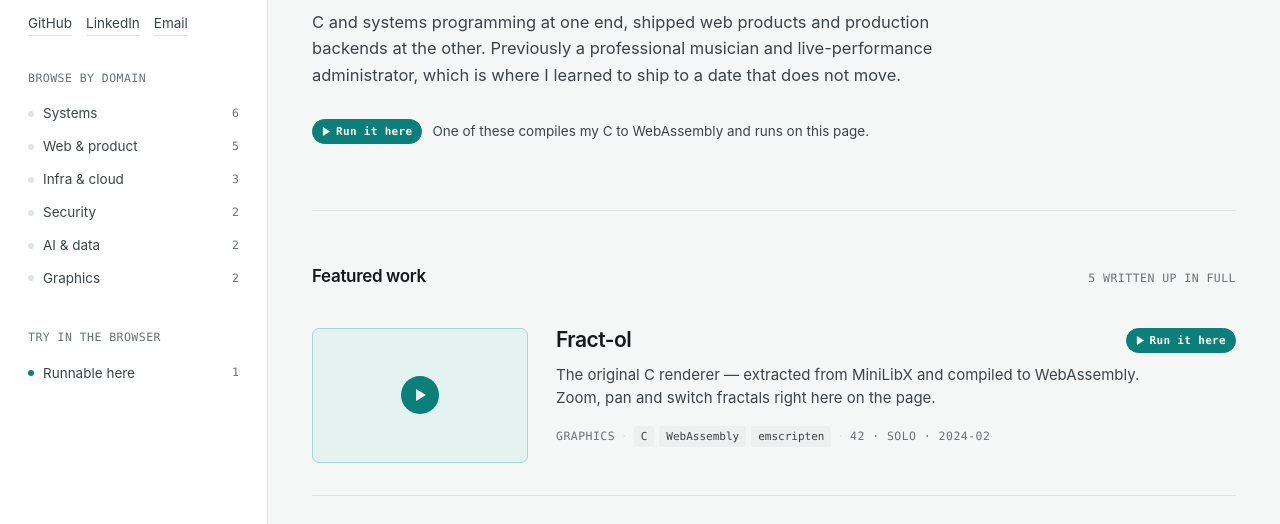
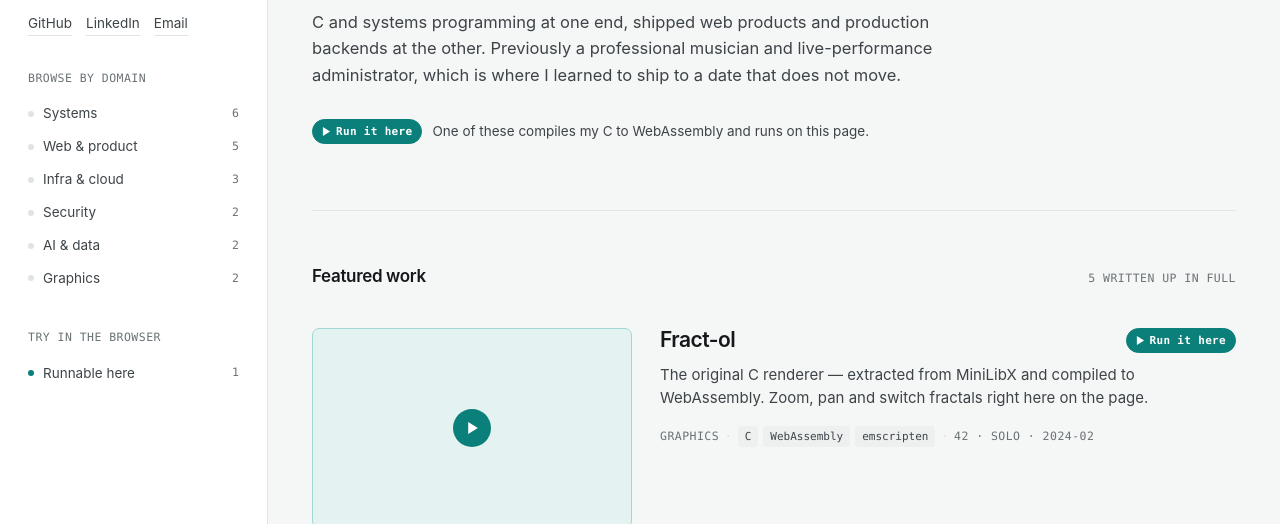
Before and after one commit to tomjoy75/portfolio, an Astro site: page / in a window 1280 px wide. Shown: the part 265-789 px from the top of the page. Built offline with nearby package versions, Linux system fonts and the light colour scheme; Astro itself is replaced by a stand-in of ours.

Commit message:
refactor(featured): widen the media column to 320px
At 216px the media was a postage stamp. A cover could only carry one
short line, which is not the dedicated media space DIRECTION.md 4.5
asks for — the decompression was all in the text column.

320px matches the cap the stacked layout below the rail breakpoint
already used, so the rendered thumbnail is now 318x198 at every width
and a cover is authored once for one size.

Costs about 65px of height per entry. DIRECTION.md 4.3 already accepted
that the first featured project may begin below the fold, so this does
not reopen a settled decision. 420px was tried and rejected: the media
dominates and the description no longer fills the height.

```diff
--- a/src/components/FeaturedProject.astro
+++ b/src/components/FeaturedProject.astro
@@ -62,7 +62,13 @@ const contextLabel = context === '42' ? '42' : context === 'professional' ? 'Pro
 <style>
   .featured {
     display: grid;
-    grid-template-columns: 216px 1fr;
+    /*
+      Matches the 320px cap the stacked layout already uses below the rail
+      breakpoint, so a cover is authored once for one size. At 216px the media
+      was a postage stamp: legible only if it carried a single short line, which
+      is not the "dedicated media space" DIRECTION.md 4.5 asks for.
+    */
+    grid-template-columns: 320px 1fr;
     gap: 28px;
     align-items: start;
     padding: 32px 0;
```
